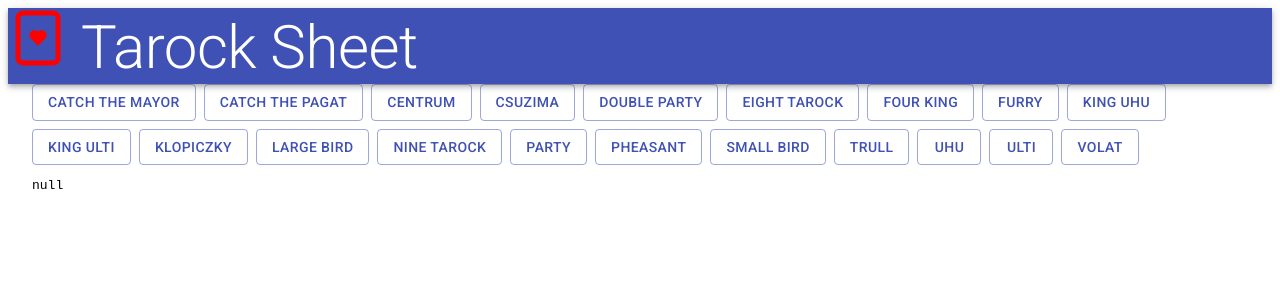
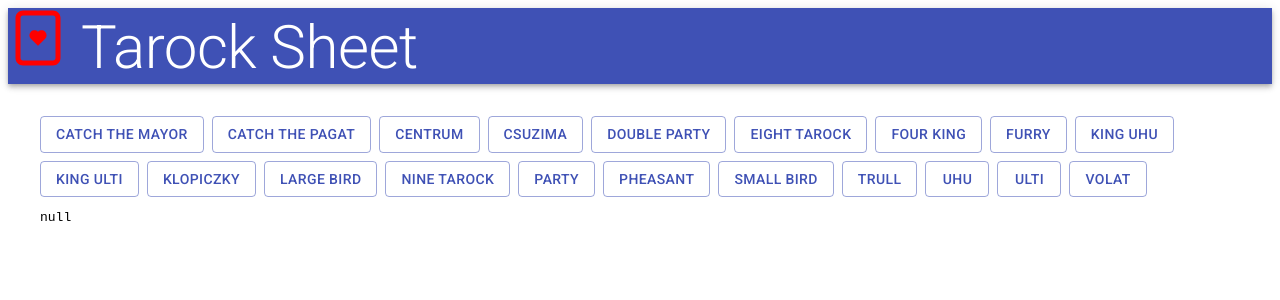
Before and after one commit to samson84/tarock-sheet, a React (Create React App) app: page / in a window 1280 px wide. Shown: the top 300 px of the page. Built offline with nearby package versions, Linux system fonts and the light colour scheme.

Commit message:
add some spacing to the main App

```diff
--- a/src/App.tsx
+++ b/src/App.tsx
@@ -1,16 +1,23 @@
 import React from "react";
-import { AppBar, Container, Paper, Typography as T } from "@material-ui/core";
+import { AppBar, Container, makeStyles, Paper, Typography as T } from "@material-ui/core";
 import { CgCardHearts as Icon } from "react-icons/cg";
 import TarockSheet from "./components/TarockSheet";
 
+const useAppStyle = makeStyles((theme) => ({
+  container: {
+    padding: theme.spacing(4)
+  }
+}))
 
 function App() {
+  const classes = useAppStyle()
+
   return (
     <>
       <AppBar position="static">
         <T variant="h2"><Icon color="red" /> Tarock Sheet</T>
       </AppBar>
-      <Container>
+      <Container className={classes.container}>
         <TarockSheet />
       </Container>
     </>
```
